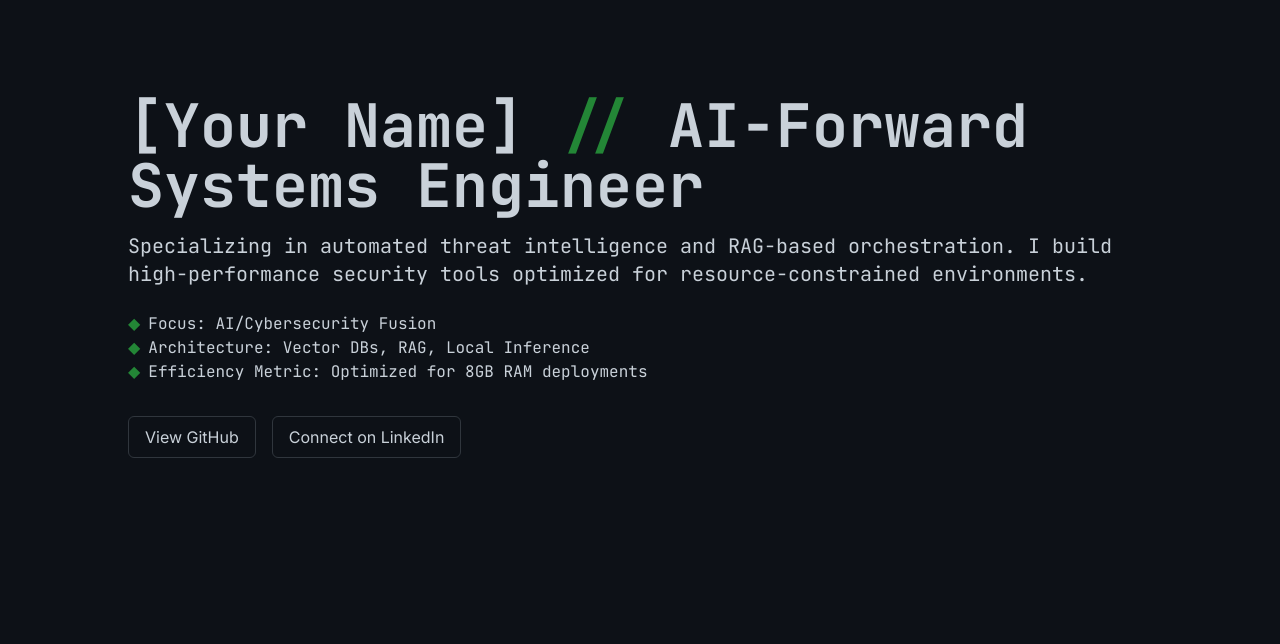
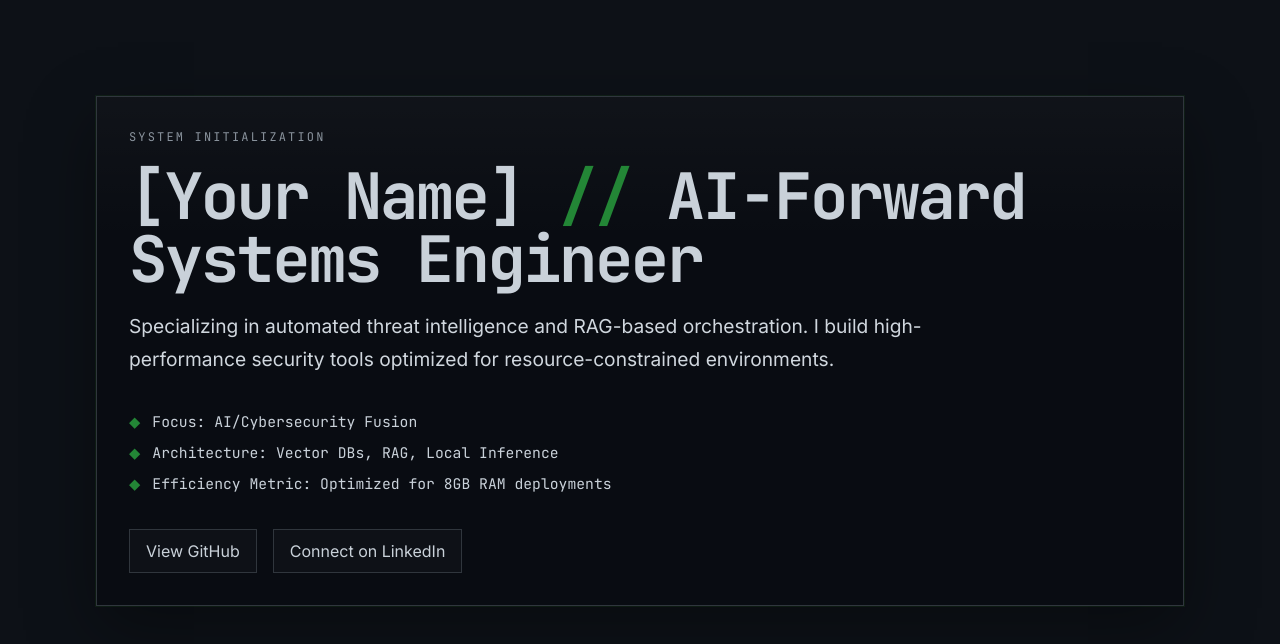
Before and after one commit to jcg66/IS219-Portfolio, a Next.js app: page / in a window 1280 px wide. Shown: the top 644 px of the page. Built offline with nearby package versions, Linux system fonts and the light colour scheme.

Commit message:
Complete sprint 1 foundation work

```diff
--- a/src/app/globals.css
+++ b/src/app/globals.css
@@ -1,5 +1,4 @@
 @import url('https://fonts.googleapis.com/css2?family=Inter:wght@400;600;700&family=JetBrains+Mono:wght@400;700&display=swap');
-@import "tailwindcss";
 
 :root {
   --bg-color: #0d1117;       /* GitHub Dark Dimmed */
@@ -10,14 +9,16 @@
   --font-sans: 'Inter', sans-serif;
 }
 
-@theme inline {
-  --color-background: var(--bg-color);
-  --color-foreground: var(--text-main);
-  --font-sans: var(--font-sans);
-  --font-mono: var(--font-mono);
+* {
+  box-sizing: border-box;
+}
+
+html {
+  color-scheme: dark;
 }
 
 body {
+  margin: 0;
   background: var(--bg-color);
   color: var(--text-main);
   font-family: var(--font-sans);
@@ -26,3 +27,8 @@ body {
 h1, h2, h3, h4, h5, h6 {
   font-family: var(--font-mono);
 }
+
+a {
+  color: inherit;
+  text-decoration: none;
+}
--- /dev/null
+++ b/src/app/page.module.css
@@ -0,0 +1,13 @@
+.page {
+  min-height: 100vh;
+  display: flex;
+  align-items: flex-start;
+  justify-content: center;
+  padding: 3rem 1.5rem;
+}
+
+@media (min-width: 768px) {
+  .page {
+    padding: 6rem;
+  }
+}
--- a/src/app/page.tsx
+++ b/src/app/page.tsx
@@ -1,8 +1,9 @@
 import Hero from "@/components/Hero";
+import styles from "./page.module.css";
 
 export default function Home() {
   return (
-    <main className="flex min-h-screen flex-col items-center justify-start p-12 md:p-24">
+    <main className={styles.page}>
       <Hero />
     </main>
   );
--- /dev/null
+++ b/src/components/Hero.module.css
@@ -0,0 +1,92 @@
+.hero {
+  width: 100%;
+  max-width: 72rem;
+}
+
+.shell {
+  display: grid;
+  gap: 1.25rem;
+  padding: 1.5rem;
+  border: 1px solid var(--border-color);
+  background:
+    linear-gradient(180deg, rgba(255, 255, 255, 0.03), transparent 28%),
+    rgba(9, 12, 18, 0.88);
+  box-shadow: 0 0 0 1px rgba(74, 246, 38, 0.06), 0 24px 64px rgba(0, 0, 0, 0.35);
+}
+
+.kicker {
+  margin: 0;
+  font-family: var(--font-mono);
+  font-size: 0.75rem;
+  letter-spacing: 0.18em;
+  text-transform: uppercase;
+  color: #8b949e;
+}
+
+.title {
+  margin: 0;
+  font-size: clamp(2.5rem, 5vw, 4.75rem);
+  line-height: 0.98;
+  letter-spacing: -0.04em;
+}
+
+.accent {
+  color: var(--accent-color);
+}
+
+.subtitle {
+  margin: 0;
+  max-width: 56rem;
+  font-size: clamp(1rem, 1.5vw, 1.25rem);
+  line-height: 1.7;
+  color: #d0d7de;
+}
+
+.stats {
+  display: grid;
+  gap: 0.75rem;
+  padding: 1rem 0;
+  font-family: var(--font-mono);
+  font-size: 0.92rem;
+}
+
+.statRow {
+  display: flex;
+  gap: 0.75rem;
+  align-items: flex-start;
+}
+
+.statMarker {
+  color: var(--accent-color);
+}
+
+.actions {
+  display: flex;
+  flex-wrap: wrap;
+  gap: 1rem;
+}
+
+.actionLink {
+  display: inline-flex;
+  align-items: center;
+  justify-content: center;
+  min-height: 2.75rem;
+  padding: 0.65rem 1rem;
+  border: 1px solid var(--border-color);
+  background: rgba(255, 255, 255, 0.02);
+  color: var(--text-main);
+  transition: border-color 160ms ease, background-color 160ms ease, transform 160ms ease;
+}
+
+.actionLink:hover,
+.actionLink:focus-visible {
+  border-color: rgba(74, 246, 38, 0.55);
+  background: rgba(74, 246, 38, 0.08);
+  transform: translateY(-1px);
+}
+
+@media (min-width: 768px) {
+  .shell {
+    padding: 2rem;
+  }
+}
--- a/src/components/Hero.tsx
+++ b/src/components/Hero.tsx
@@ -1,35 +1,38 @@
-import React from 'react';
+import styles from "./Hero.module.css";
 
 const Hero = () => {
   return (
-    <section className="w-full max-w-5xl text-left">
-      <h1 className="text-4xl md:text-6xl font-bold">
-        [Your Name] <span className="text-[var(--accent-color)]">//</span> AI-Forward Systems Engineer
+    <section className={styles.hero}>
+      <div className={styles.shell}>
+        <p className={styles.kicker}>System Initialization</p>
+        <h1 className={styles.title}>
+          [Your Name] <span className={styles.accent}>{"//"}</span> AI-Forward Systems Engineer
         </h1>
-      <p className="mt-4 text-lg md:text-xl font-mono">
+        <p className={styles.subtitle}>
           Specializing in automated threat intelligence and RAG-based orchestration. I build high-performance security tools optimized for resource-constrained environments.
         </p>
-      <div className="mt-6 font-mono text-sm md:text-base">
-        <div className="flex items-center">
-          <span className="text-[var(--accent-color)] mr-2">◆</span>
+        <div className={styles.stats}>
+          <div className={styles.statRow}>
+            <span className={styles.statMarker}>◆</span>
             <span>Focus: AI/Cybersecurity Fusion</span>
           </div>
-        <div className="flex items-center">
-          <span className="text-[var(--accent-color)] mr-2">◆</span>
+          <div className={styles.statRow}>
+            <span className={styles.statMarker}>◆</span>
             <span>Architecture: Vector DBs, RAG, Local Inference</span>
           </div>
-        <div className="flex items-center">
-          <span className="text-[var(--accent-color)] mr-2">◆</span>
+          <div className={styles.statRow}>
+            <span className={styles.statMarker}>◆</span>
             <span>Efficiency Metric: Optimized for 8GB RAM deployments</span>
           </div>
         </div>
-      <div className="mt-8 flex gap-4">
-        <a href="https://github.com" target="_blank" rel="noopener noreferrer" className="px-4 py-2 border border-[var(--border-color)] rounded-md hover:bg-[var(--border-color)] transition-colors">
+        <div className={styles.actions}>
+          <a href="https://github.com" target="_blank" rel="noopener noreferrer" className={styles.actionLink}>
             View GitHub
           </a>
-        <a href="https://linkedin.com" target="_blank" rel="noopener noreferrer" className="px-4 py-2 border border-[var(--border-color)] rounded-md hover:bg-[var(--border-color)] transition-colors">
+          <a href="https://linkedin.com" target="_blank" rel="noopener noreferrer" className={styles.actionLink}>
             Connect on LinkedIn
           </a>
+        </div>
       </div>
     </section>
   );
```
Also changed, not shown: src/lib/content.ts (added, +25 -0 lines), 2 other files (tests, documents, lock files or other folders). Lines whose indentation alone changed are shown as unchanged.
